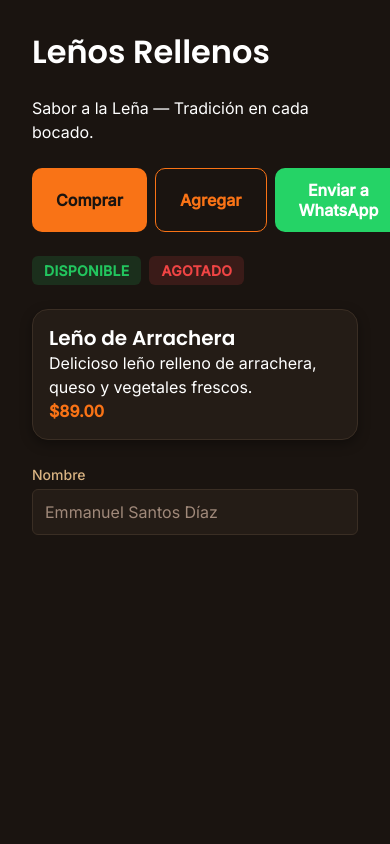
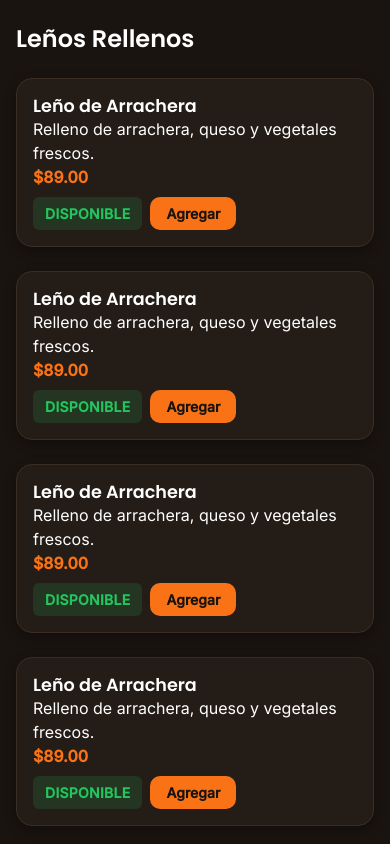
Before and after one commit to Desarrollo-Web-Integral-2026/Le-os_Rellenos, a React (Vite) app in the folder frontend/: page / in a window 390 px wide. Shown: the top 844 px of the page. Built offline with nearby package versions, Linux system fonts and the light colour scheme.

Commit message:
feat(RNF1): layout responsivo (Container, ProductGrid, breakpoints, tipografía fluida)

```diff
--- a/frontend/src/App.tsx
+++ b/frontend/src/App.tsx
@@ -1,30 +1,25 @@
-import { Button, Badge, Card, Input } from './components/ui'
+import { Button, Badge, Card } from './components/ui'
+import { Container } from './components/layout/Container/Container'
+import { ProductGrid } from './components/layout/ProductGrid/ProductGrid'
 
 function App() {
   return (
-    <div style={{ padding: 32, display: 'flex', flexDirection: 'column', gap: 24, maxWidth: 400 }}>
-      <h1>Leños Rellenos</h1>
-      <p>Sabor a la Leña — Tradición en cada bocado.</p>
-
-      <div style={{ display: 'flex', gap: 8 }}>
-        <Button variant="primary">Comprar</Button>
-        <Button variant="secondary">Agregar</Button>
-        <Button variant="whatsapp">Enviar a WhatsApp</Button>
-      </div>
-
-      <div style={{ display: 'flex', gap: 8 }}>
-        <Badge variant="available">Disponible</Badge>
-        <Badge variant="unavailable">Agotado</Badge>
-      </div>
-
-      <Card>
-        <h3>Leño de Arrachera</h3>
-        <p>Delicioso leño relleno de arrachera, queso y vegetales frescos.</p>
-        <p style={{ color: 'var(--color-orange-primary)', fontWeight: 700 }}>$89.00</p>
-      </Card>
-
-      <Input label="Nombre" placeholder="Emmanuel Santos Díaz" />
-    </div>
+    <Container>
+      <h1 style={{ padding: '24px 0' }}>Leños Rellenos</h1>
+      <ProductGrid>
+        {Array.from({ length: 6 }).map((_, i) => (
+          <Card key={i}>
+            <h3>Leño de Arrachera</h3>
+            <p>Relleno de arrachera, queso y vegetales frescos.</p>
+            <p style={{ color: 'var(--color-orange-primary)', fontWeight: 700 }}>$89.00</p>
+            <div style={{ display: 'flex', gap: 8, marginTop: 8 }}>
+              <Badge variant="available">Disponible</Badge>
+              <Button size="sm">Agregar</Button>
+            </div>
+          </Card>
+        ))}
+      </ProductGrid>
+    </Container>
   )
 }
 
--- /dev/null
+++ b/frontend/src/components/layout/Container/Container.module.css
@@ -0,0 +1,20 @@
+.container {
+  width: 100%;
+  max-width: var(--container-max-width);
+  margin-inline: auto;
+  padding-inline: var(--container-padding-mobile);
+}
+
+/* Tablet en adelante: más aire lateral */
+@media (min-width: 768px) {
+  .container {
+    padding-inline: var(--space-5);
+  }
+}
+
+/* Desktop: padding completo */
+@media (min-width: 1440px) {
+  .container {
+    padding-inline: var(--container-padding-desktop);
+  }
+}
--- /dev/null
+++ b/frontend/src/components/layout/Container/Container.tsx
@@ -0,0 +1,15 @@
+import type { HTMLAttributes, ReactNode } from 'react'
+import styles from './Container.module.css'
+
+interface ContainerProps extends HTMLAttributes<HTMLDivElement> {
+  children: ReactNode
+}
+
+export function Container({ className, children, ...rest }: ContainerProps) {
+  const classes = [styles.container, className].filter(Boolean).join(' ')
+  return (
+    <div className={classes} {...rest}>
+      {children}
+    </div>
+  )
+}
--- /dev/null
+++ b/frontend/src/components/layout/ProductGrid/ProductGrid.module.css
@@ -0,0 +1,16 @@
+.grid {
+  display: grid;
+  /* auto-fill + minmax = responsivo automático, sin necesidad de definir
+     columnas distintas por breakpoint manualmente */
+  grid-template-columns: repeat(auto-fill, minmax(220px, 1fr));
+  gap: var(--space-5);
+  width: 100%;
+}
+
+/* En móvil angosto (375px), fuerza 1 columna para que la tarjeta
+   no quede comprimida y el texto/precio no se corten */
+@media (max-width: 480px) {
+  .grid {
+    grid-template-columns: 1fr;
+  }
+}
--- /dev/null
+++ b/frontend/src/components/layout/ProductGrid/ProductGrid.tsx
@@ -0,0 +1,15 @@
+import type { HTMLAttributes, ReactNode } from 'react'
+import styles from './ProductGrid.module.css'
+
+interface ProductGridProps extends HTMLAttributes<HTMLDivElement> {
+  children: ReactNode
+}
+
+export function ProductGrid({ className, children, ...rest }: ProductGridProps) {
+  const classes = [styles.grid, className].filter(Boolean).join(' ')
+  return (
+    <div className={classes} {...rest}>
+      {children}
+    </div>
+  )
+}
--- a/frontend/src/styles/global.css
+++ b/frontend/src/styles/global.css
@@ -8,6 +8,8 @@
 
 html {
   color-scheme: dark;
+  /* Evita zoom horizontal accidental en iOS al rotar */
+  -webkit-text-size-adjust: 100%;
 }
 
 body {
@@ -17,6 +19,8 @@ body {
   font-size: var(--fs-body);
   line-height: 1.5;
   -webkit-font-smoothing: antialiased;
+  /* Red de seguridad: si algo se desborda, no genera scroll horizontal */
+  overflow-x: hidden;
 }
 
 h1, h2, h3, h4, h5, h6 {
@@ -25,9 +29,10 @@ h1, h2, h3, h4, h5, h6 {
   line-height: 1.25;
 }
 
-h1 { font-size: var(--fs-h1); }
-h2 { font-size: var(--fs-h2); }
-h3 { font-size: var(--fs-h3); }
+/* Tipografía fluida: escala sola entre mobile y desktop sin media queries */
+h1 { font-size: clamp(1.5rem, 4vw, var(--fs-h1)); }
+h2 { font-size: clamp(1.25rem, 3vw, var(--fs-h2)); }
+h3 { font-size: clamp(1.1rem, 2.5vw, var(--fs-h3)); }
 
 button, input, textarea {
   font-family: inherit;
--- a/frontend/src/styles/tokens.css
+++ b/frontend/src/styles/tokens.css
@@ -51,4 +51,10 @@
 
   /* === Transiciones === */
   --transition-base: 150ms ease-in-out;
+
+  /* === Layout / Breakpoints === */
+  /* Referencia: mobile 375px, tablet 768px, desktop 1440px (RNF1) */
+  --container-max-width: 1280px;
+  --container-padding-mobile: var(--space-4);
+  --container-padding-desktop: var(--space-6);
 }
```
Also changed, not shown: frontend/src/components/dev/BreakpointIndicator.tsx (added, +37 -0 lines), frontend/src/styles/breakpoints.ts (added, +7 -0 lines).
